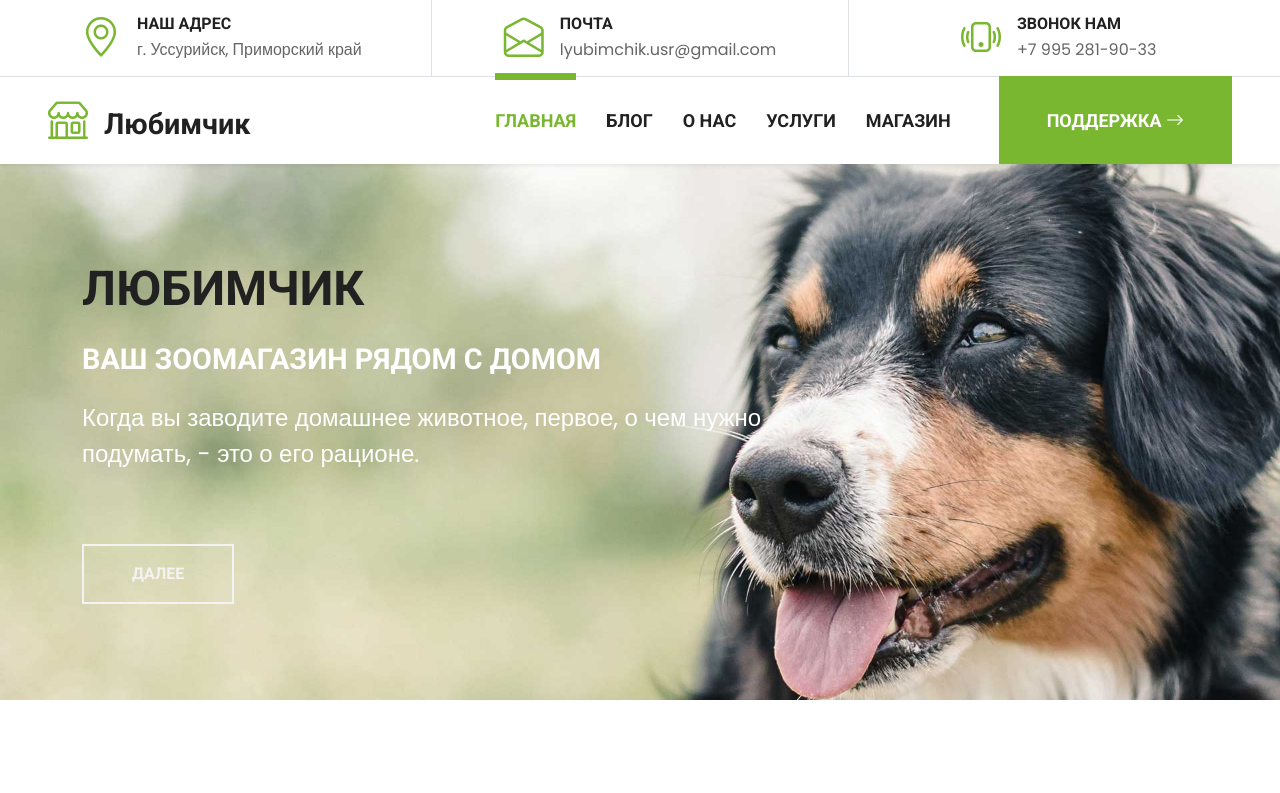
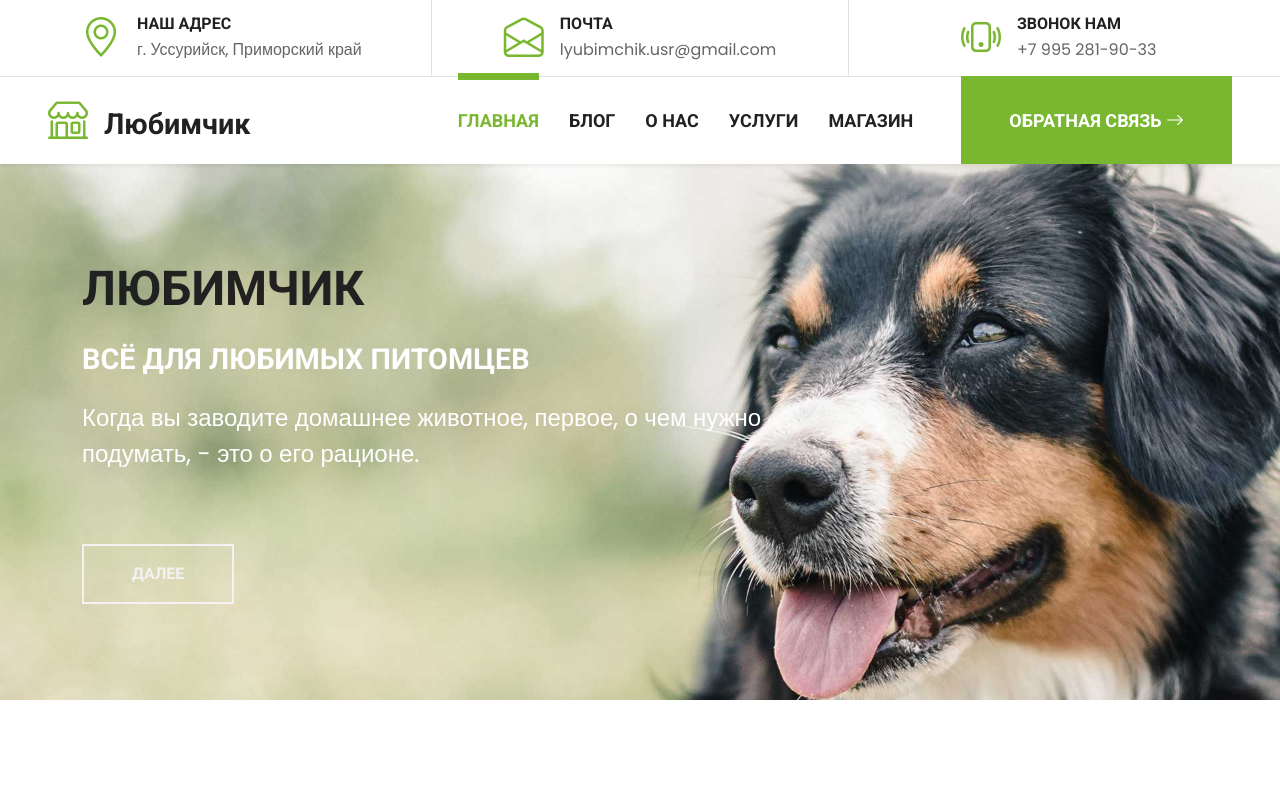
Before and after one commit to agilexue/lyubimchik, a plain HTML site: page index.html in a window 1280 px wide. Shown: the top 793 px of the page. Drawn offline with nearby package versions, Linux system fonts and the light colour scheme.

Commit message:
minor corrections

```diff
--- a/index.html
+++ b/index.html
@@ -80,7 +80,7 @@
 					<a href="service.html" class="nav-item nav-link">Услуги</a>
 					<a href="product.html" class="nav-item nav-link">Магазин</a>
 					<a href="contact.html" class="nav-item nav-link nav-contact bg-primary text-white px-5 ms-lg-5"
-						>Поддержка <i class="bi bi-arrow-right"></i
+						>Обратная связь <i class="bi bi-arrow-right"></i
 					></a>
 				</div>
 			</div>
@@ -93,7 +93,7 @@
 				<div class="row justify-content-start">
 					<div class="col-lg-8 text-center text-lg-start">
 						<h1 class="display-1 text-uppercase text-dark mb-lg-4">Любимчик</h1>
-						<h1 class="text-uppercase text-white mb-lg-4">Ваш зоомагазин рядом с домом</h1>
+						<h1 class="text-uppercase text-white mb-lg-4">Всё для любимых питомцев</h1>
 						<p class="fs-4 text-white mb-lg-4">
 							Когда вы заводите домашнее животное, первое, о чем нужно подумать, - это о его рационе.
 						</p>
```
Also changed, not shown: about.html (+1 -1 lines), blog.html (+1 -1 lines), product.html (+1 -1 lines), service.html (+1 -1 lines).
